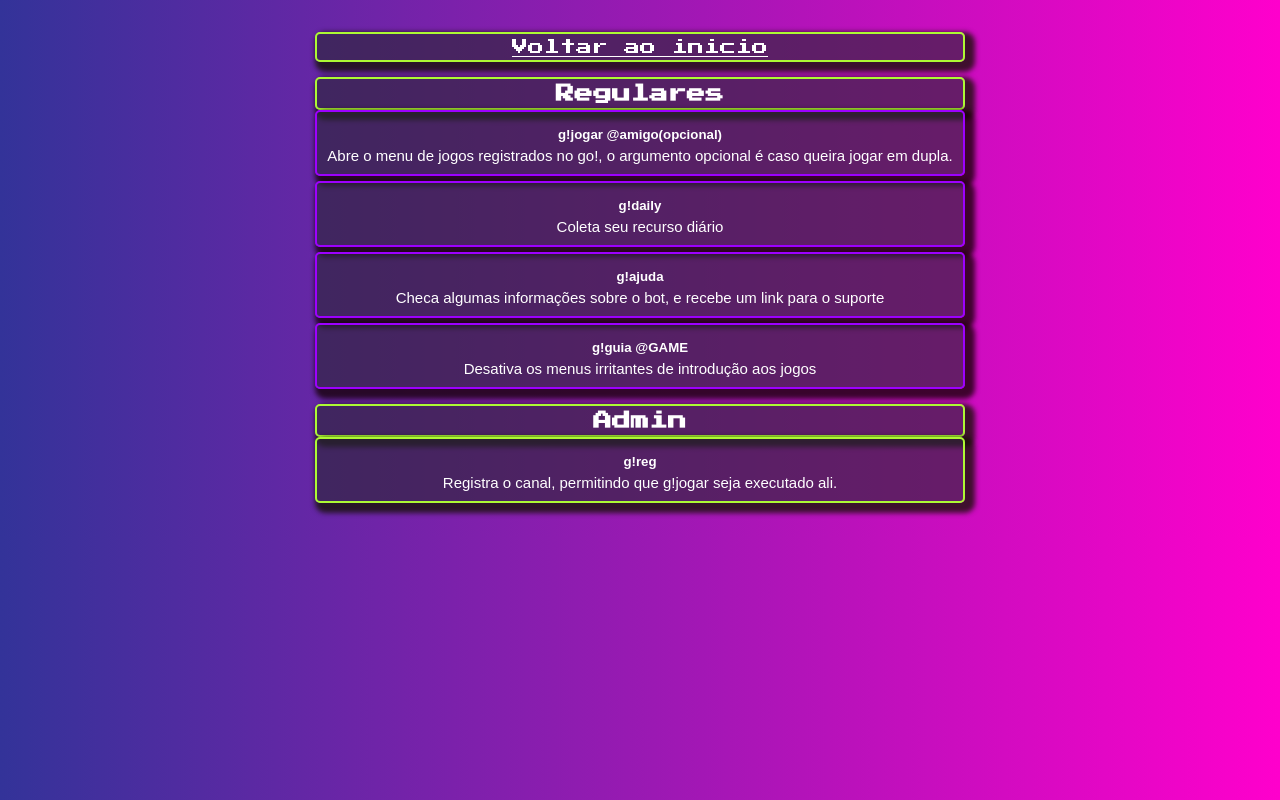
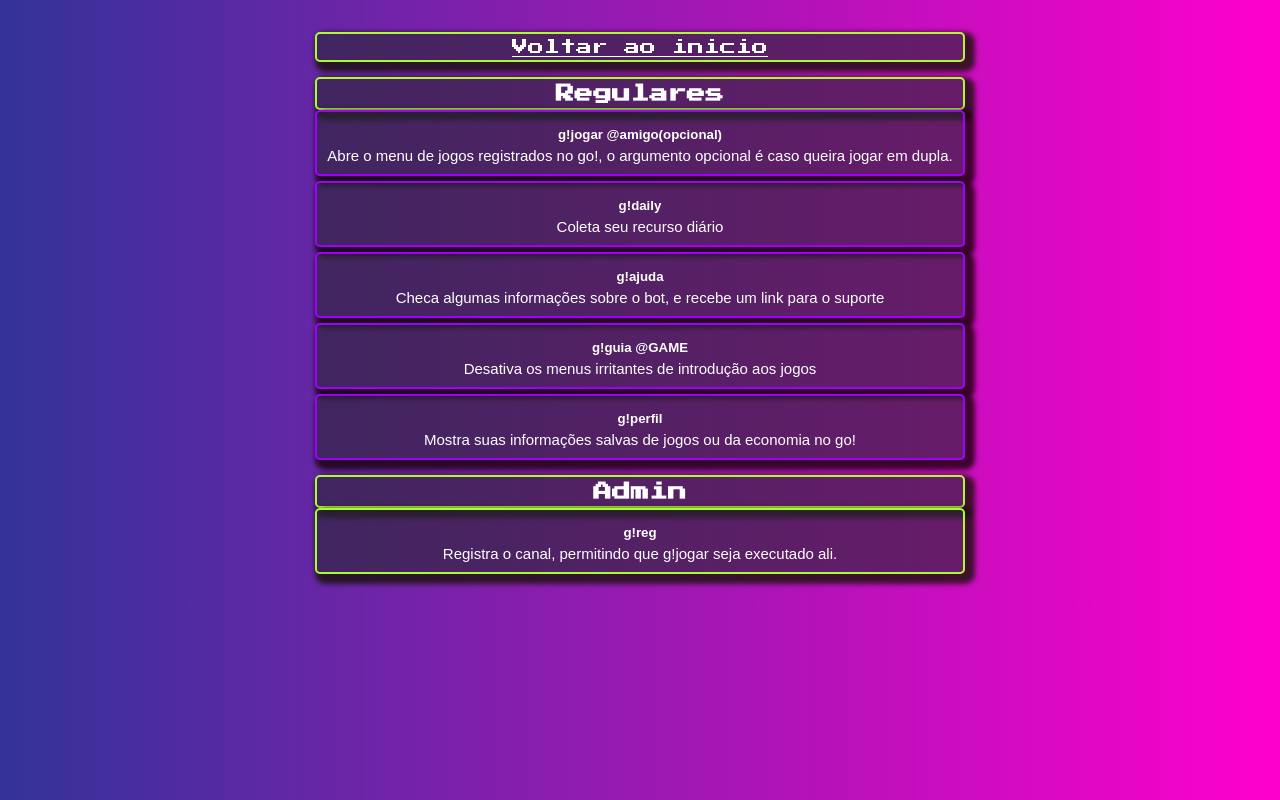
Before and after one commit to JVRL18/Go-ws, a website: page public/comandos.html in a window 1280 px wide. Drawn offline with Linux system fonts and the light colour scheme.

Commit message:
Update comandos.html

```diff
--- a/public/comandos.html
+++ b/public/comandos.html
@@ -71,6 +71,15 @@
                         </p>
                     </div>
 
+                    <div class="card">
+                        <h5>
+                            g!perfil
+                        </h5>
+                        <p>
+                            Mostra suas informações salvas de jogos ou da economia no go!
+                        </p>
+                    </div>
+
                 </section>
 
             </section>
```
